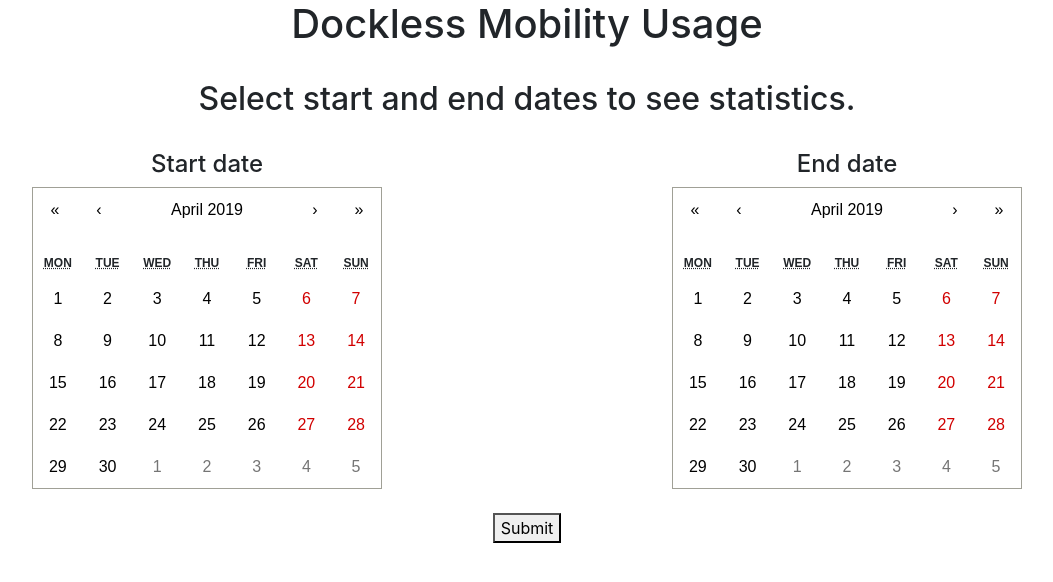
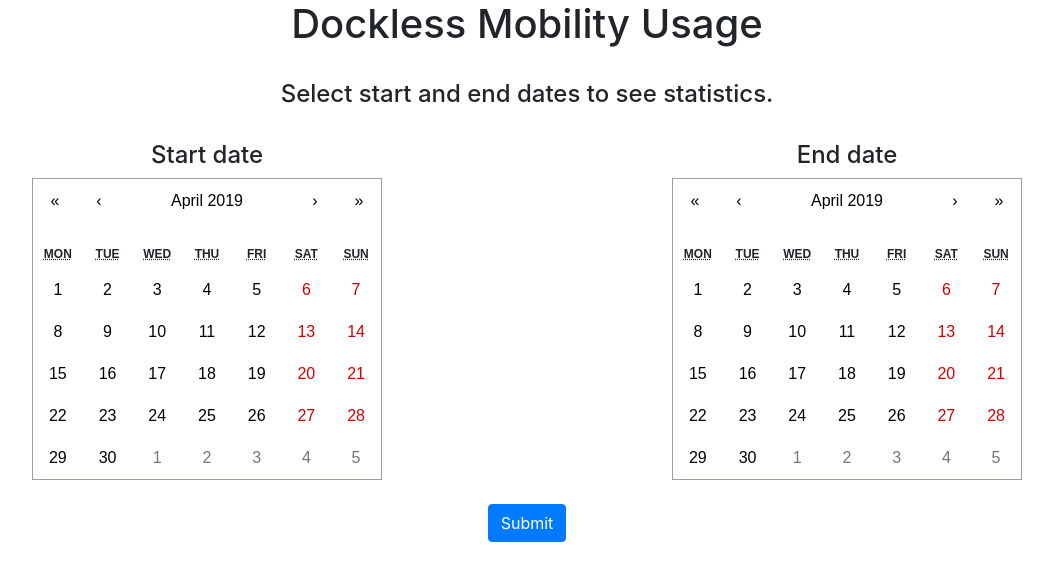
Before and after one commit to tcwcodes/coa-dev-challenges, a React (Create React App) app: page / in a window 1280 px wide. Shown: the top 582 px of the page, without its empty margins (113-1166 px from the left). Built offline with nearby package versions, Linux system fonts and the light colour scheme.

Commit message:
updated UI

```diff
--- a/src/App.js
+++ b/src/App.js
@@ -23,10 +23,23 @@ class App extends Component {
     this.queryPortal = this.queryPortal.bind(this);
     this.calculateTotalMiles = this.calculateTotalMiles.bind(this);
     this.calculateTotalUnits = this.calculateTotalUnits.bind(this);
+    this.reloadPanel = this.reloadPanel.bind(this);
   }
 
   componentDidMount() {
 
+  }
+
+  reloadPanel() {
+    this.setState({
+      dateStart: "",
+      dateEnd: "",
+      dateStartFormatted: "",
+      dateEndFormatted: "",
+      stats: {},
+      loading: false,
+      submitted: false
+    })
   }
 
   selectStartDate(event) {
@@ -127,7 +140,6 @@ class App extends Component {
         }
       })
       .then(res => {
-        // console.log(res);
         // Run calculations and store desired outputs into a new object
         let statsOutput = {
           totalTrips: res.data.length,
@@ -149,6 +161,8 @@ class App extends Component {
     const loading = this.state.loading;
     const submitted = this.state.submitted;
     let statsPanelDisplay;
+    let submitReloadButton;
+    let calendarDisplay;
     if (statsReady && loading === false && submitted === true) {
       statsPanelDisplay =
       <StatsPanel
@@ -156,25 +170,36 @@ class App extends Component {
         dateStartFormatted={this.state.dateStartFormatted}
         dateEndFormatted={this.state.dateEndFormatted}
       />
+      submitReloadButton =
+      <button
+        className="btn btn-primary"
+        type="submit"
+        onClick={this.reloadPanel}>
+        Reload
+      </button>
     } else if (loading === true) {
-      statsPanelDisplay = <h2>Loading statistics. Be with you in a moment!</h2>
+      statsPanelDisplay = <div><h4>Loading statistics for date range<br></br>{this.state.dateStartFormatted} and {this.state.dateEndFormatted}.</h4>
+      <img src="loading.gif" alt="loading wheel"></img></div>
+      submitReloadButton =
+      <button
+        className="btn btn-primary"
+        type="submit"
+        onClick={this.reloadPanel}>
+        Cancel
+      </button>
     } else {
-      statsPanelDisplay = <h2>Select start and end dates to see statistics.</h2>
-    }
-
-    return (
-      <div className="App">
-
-        <div>
-          <h1>Dockless Mobility Usage</h1>
-          <br></br>
-        </div>
-
-        <div>
-          {statsPanelDisplay}
-          <br></br>
-        </div>
-
+      statsPanelDisplay =
+      <h4>
+        Select start and end dates to see statistics.
+      </h4>
+      submitReloadButton =
+      <button
+        className="btn btn-primary"
+        type="submit"
+        onClick={this.queryPortal}>
+        Submit
+      </button>
+      calendarDisplay =
       <div className="row">
         <div className="col-md-6">
           <div className="Calendar">
@@ -195,13 +220,26 @@ class App extends Component {
           <br></br>
         </div>
       </div>
+    }
+
+    return (
+      <div className="App">
+
+        <div>
+          <h1>Dockless Mobility Usage</h1>
+          <br></br>
+        </div>
+
+        <div>
+          {statsPanelDisplay}
+          <br></br>
+        </div>
+
+        {calendarDisplay}
 
 
         <div>
-          <button
-            onClick={this.queryPortal}>
-            Submit
-          </button>
+          {submitReloadButton}
         </div>
         <br></br>
 
--- a/src/components/StatsPanel/StatsPanel.js
+++ b/src/components/StatsPanel/StatsPanel.js
@@ -2,8 +2,7 @@ import React from "react";
 
 const StatsPanel = ( {stats, dateStartFormatted, dateEndFormatted} ) => (
     <div>
-        <h2>Statistics</h2>
-        <h4>{dateStartFormatted} to {dateEndFormatted}</h4>
+        <h4>{dateStartFormatted} to {dateEndFormatted}</h4><br></br>
         <h4><strong>Total trips: </strong>{stats.totalTrips}</h4>
         <h4><strong>Total miles: </strong>{stats.totalMiles}</h4>
         <h4><strong>Total unique units: </strong>{stats.totalUnits}</h4>
```
Also changed, not shown: public/loading.gif (added). Lines whose indentation alone changed are shown as unchanged.
